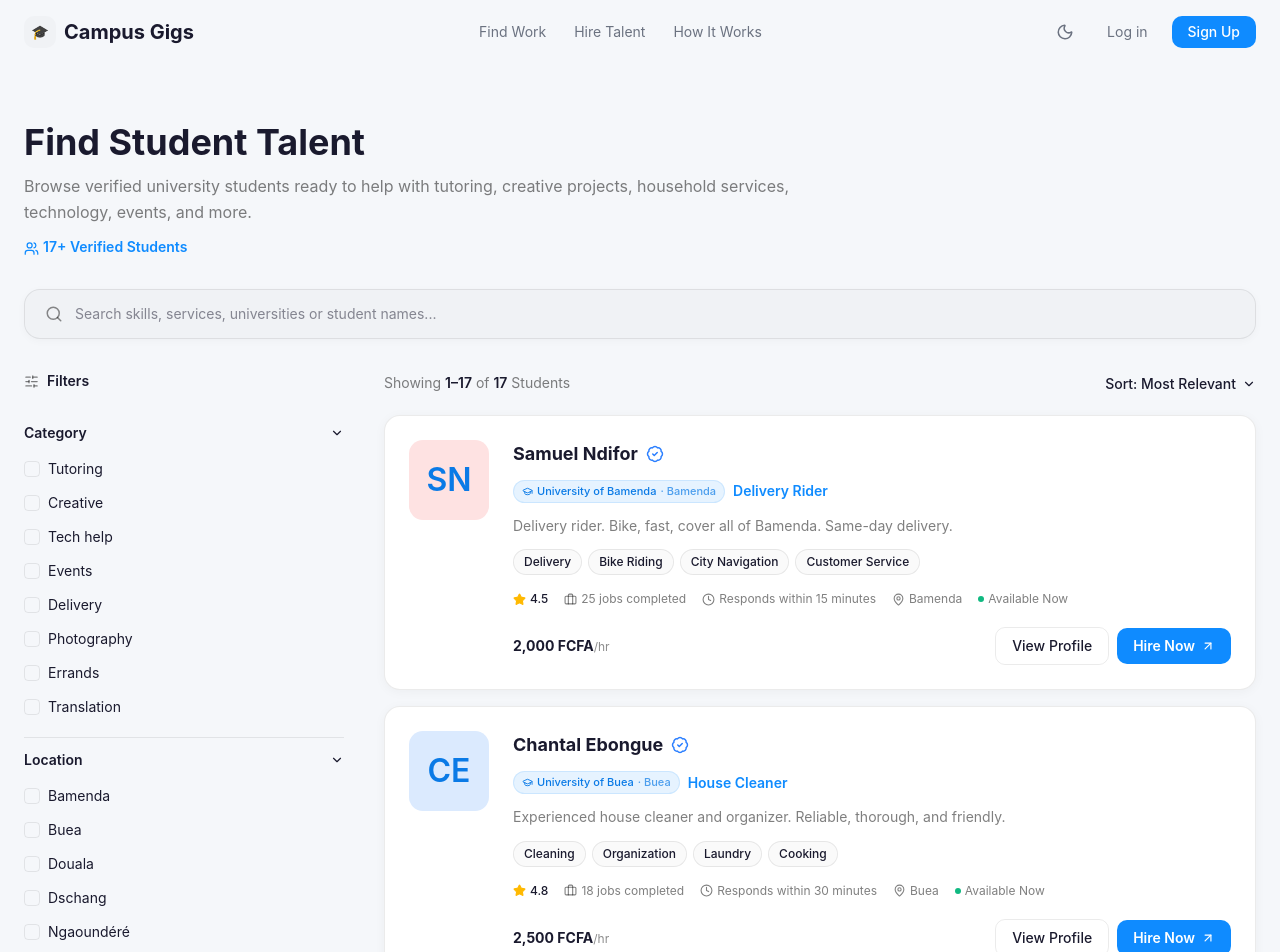
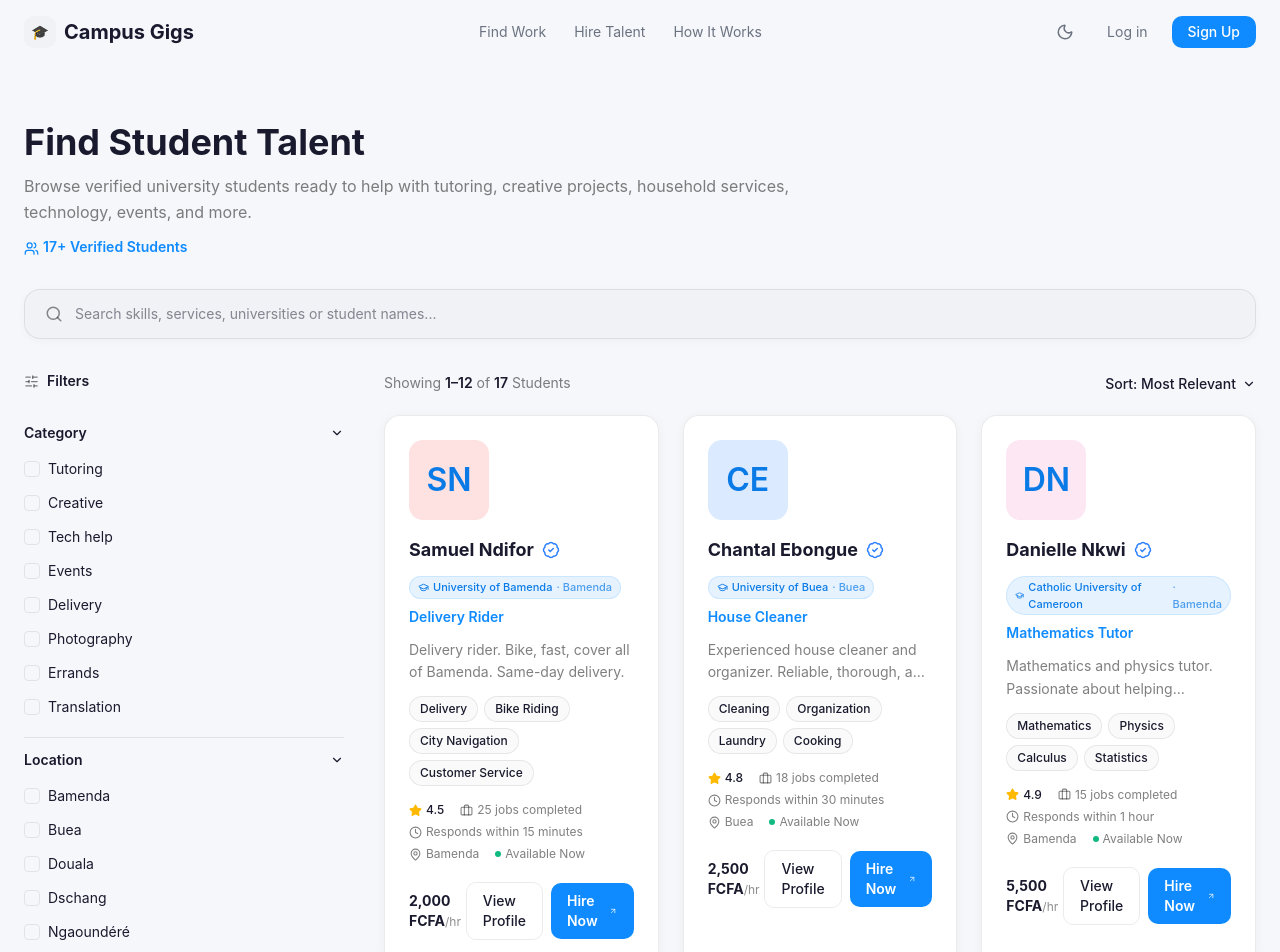
Before and after one commit to Kanjo-Elkamira-Ndi/CampusGigs, a React (Vite) app in the folder frontend/: page /freelancers in a window 1280 px wide. Shown: the top 952 px of the page. Built offline with nearby package versions, Linux system fonts and the light colour scheme.

Commit message:
Feature: Optimized the freelancers page to be a grid of cards instead

```diff
--- a/frontend/src/components/talents/TalentCard.tsx
+++ b/frontend/src/components/talents/TalentCard.tsx
@@ -38,13 +38,13 @@ export function TalentCard({ user, index = 0 }: Props) {
       animate={{ opacity: 1, y: 0 }}
       transition={{ duration: 0.4, delay: index * 0.05 }}
       whileHover={{ y: -4 }}
-      className="rounded-2xl bg-card border border-border overflow-hidden transition-all duration-300"
+      className="rounded-2xl bg-card border border-border overflow-hidden transition-all duration-300 h-full flex flex-col"
       style={{ boxShadow: "0 2px 12px rgba(0,0,0,0.04)" }}
     >
-      <div className="flex flex-col sm:flex-row gap-5 sm:gap-6 p-5 sm:p-6">
+      <div className="flex flex-col p-5 sm:p-6 h-full">
         {/* profile image */}
         <motion.div
-          className="shrink-0"
+          className="mb-4"
           whileHover={{ scale: 1.04 }}
           transition={{ duration: 0.25 }}
         >
--- a/frontend/src/pages/freelancers/FreelancerDirectory.tsx
+++ b/frontend/src/pages/freelancers/FreelancerDirectory.tsx
@@ -9,8 +9,7 @@ import { ResultsHeader } from "@/components/talents/ResultsHeader";
 import { mockUsers } from "@/lib/mockData";
 import type { User } from "@/types";
 
-const PER_PAGE = 20;
-
+const PER_PAGE = 12;
 /* ── map user to PublicUser shape ── */
 function toPublic(u: User) {
   return {
@@ -242,7 +241,7 @@ export function FreelancerDirectory() {
             </div>
           </div>
 
-          {/* ─── results ─── */}
+          {/* ─── results grid ─── */}
           <div className="flex-1 min-w-0">
             <ResultsHeader
               totalCount={filtered.length}
@@ -259,7 +258,7 @@ export function FreelancerDirectory() {
                   initial={{ opacity: 0 }}
                   animate={{ opacity: 1 }}
                   exit={{ opacity: 0 }}
-                  className="space-y-4"
+                  className="grid grid-cols-1 md:grid-cols-2 lg:grid-cols-2 xl:grid-cols-3 gap-5 lg:gap-6"
                 >
                   {paged.map((user, i) => (
                     <TalentCard key={user.id} user={user} index={i} />
```
